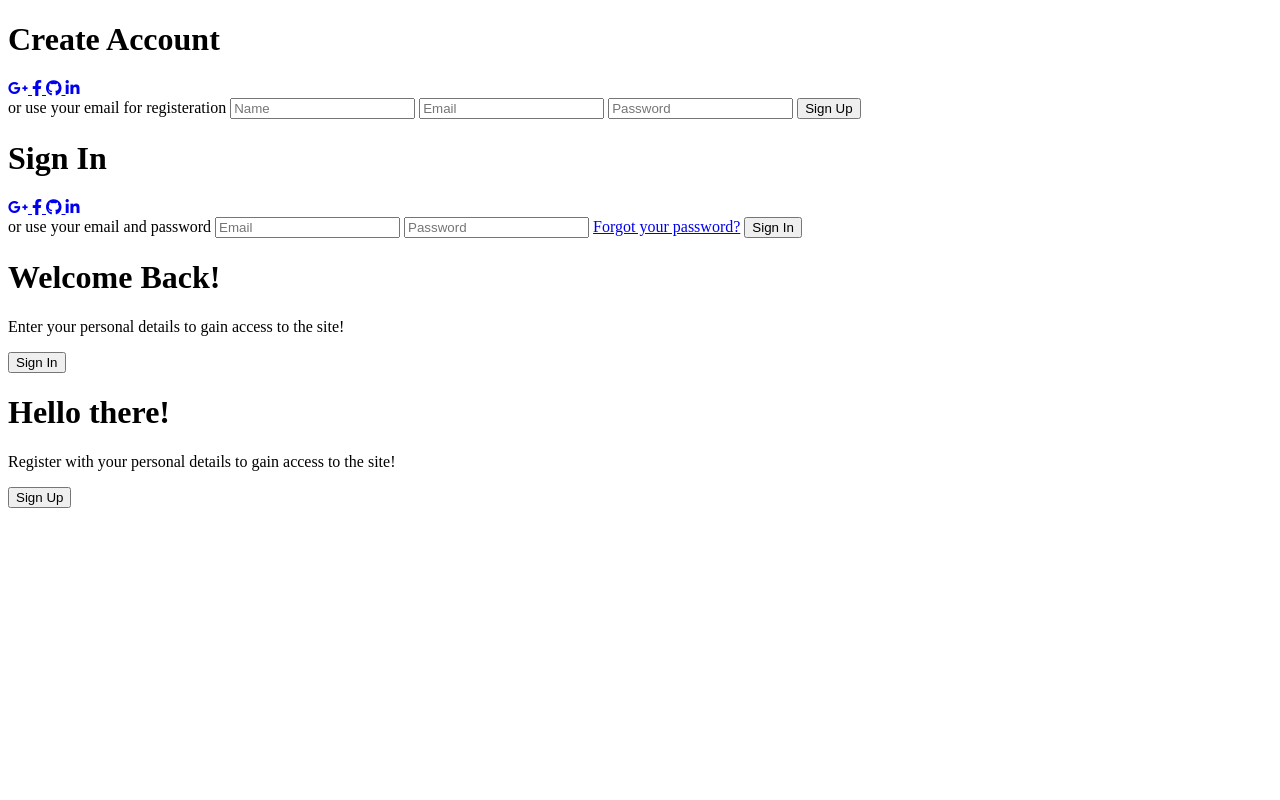
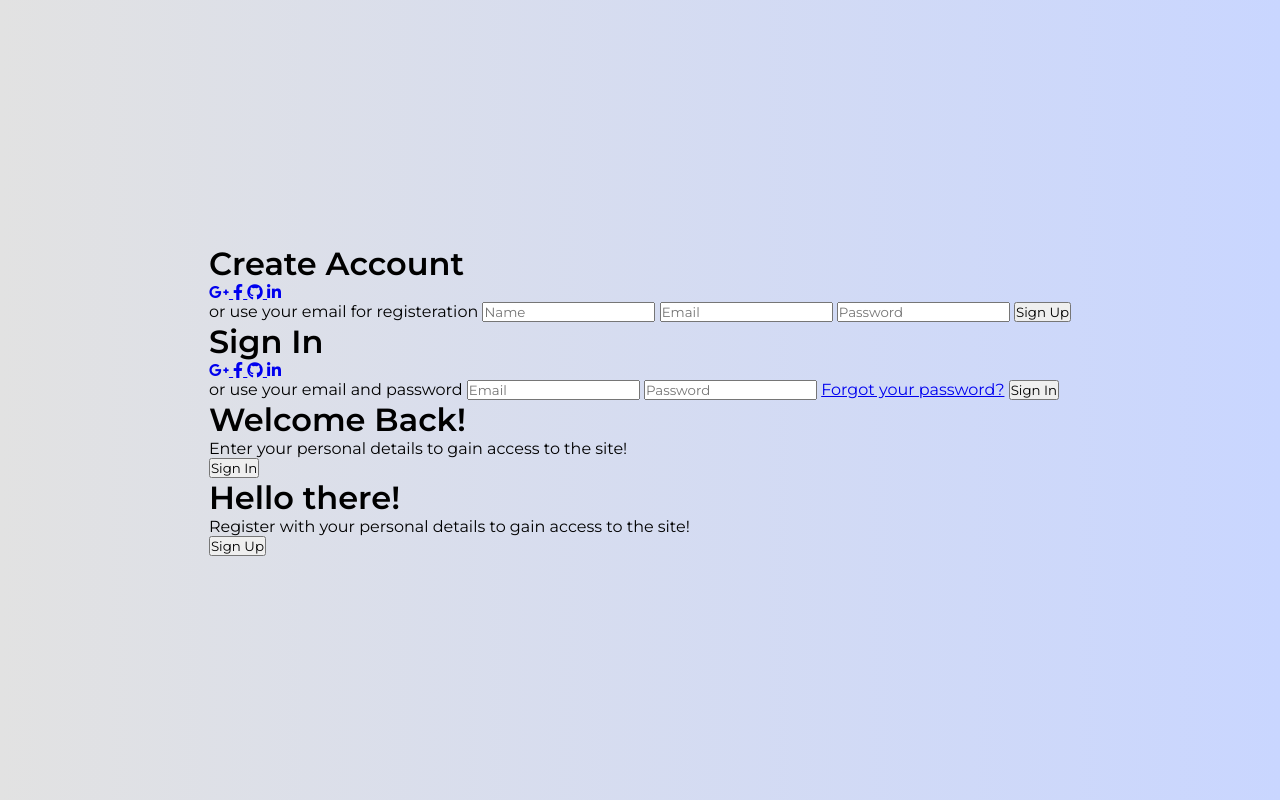
Before and after one commit to KennedyShiku/animated-login-page, a plain HTML site: page index.html in a window 1280 px wide. Drawn offline with Linux system fonts and the light colour scheme.

Commit message:
Added main styles

```diff
--- a/style/style.css
+++ b/style/style.css
@@ -1 +1,18 @@
 @import url('https://fonts.googleapis.com/css2?family=Montserrat:ital,wght@0,300;0,400;0,600;1,500&family=Poppins:ital,wght@0,300;0,400;0,500;0,600;1,200;1,300;1,500&display=swap');
+
+*{
+  margin: 0;
+  padding: 0;
+  box-sizing: border-box;
+  font-family: 'Montserrat', sans-serif;
+}
+
+body{
+  background-color: #c9d6ff;
+  background: linear-gradient(to right, #e2e2e2, #c9d6ff);
+  display: flex;
+  align-items: center;
+  justify-content: center;
+  flex-direction: column;
+  height: 100vh;
+}
```
